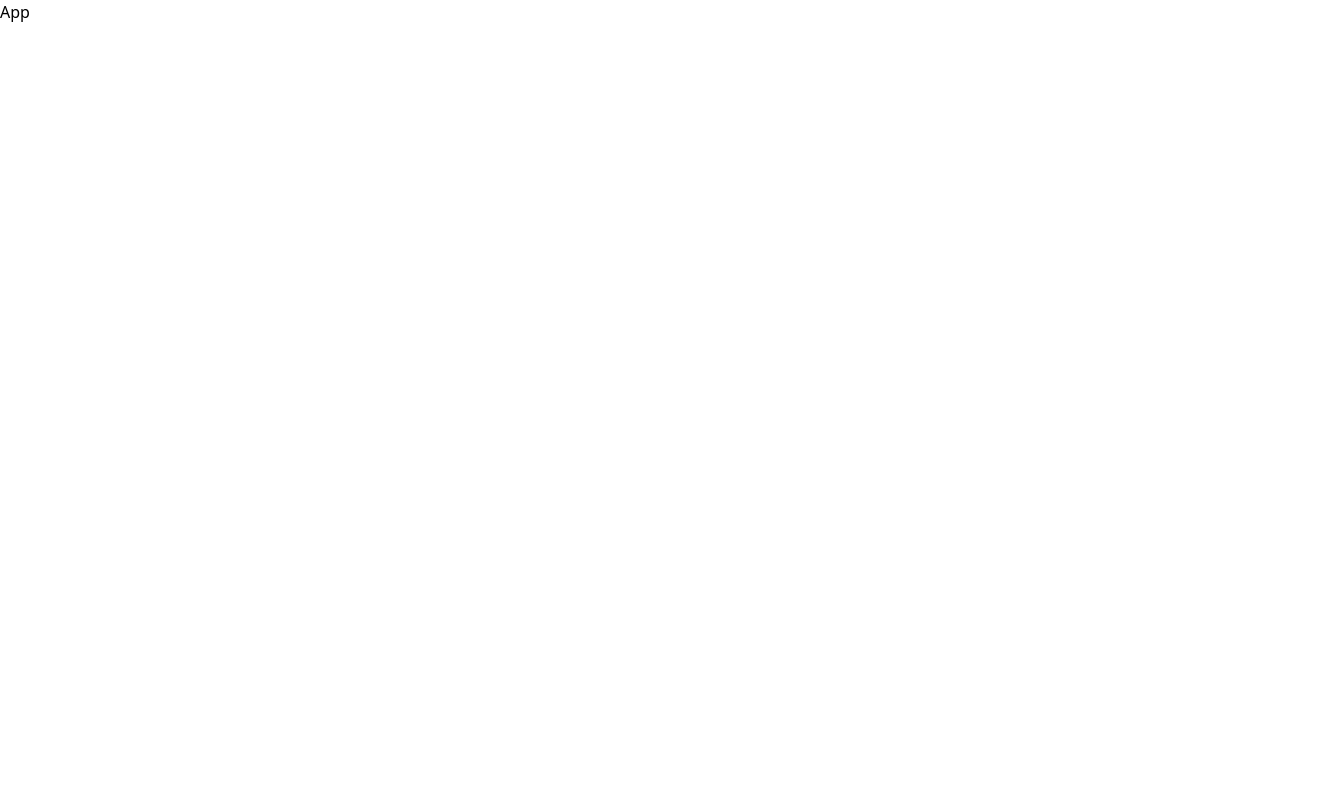
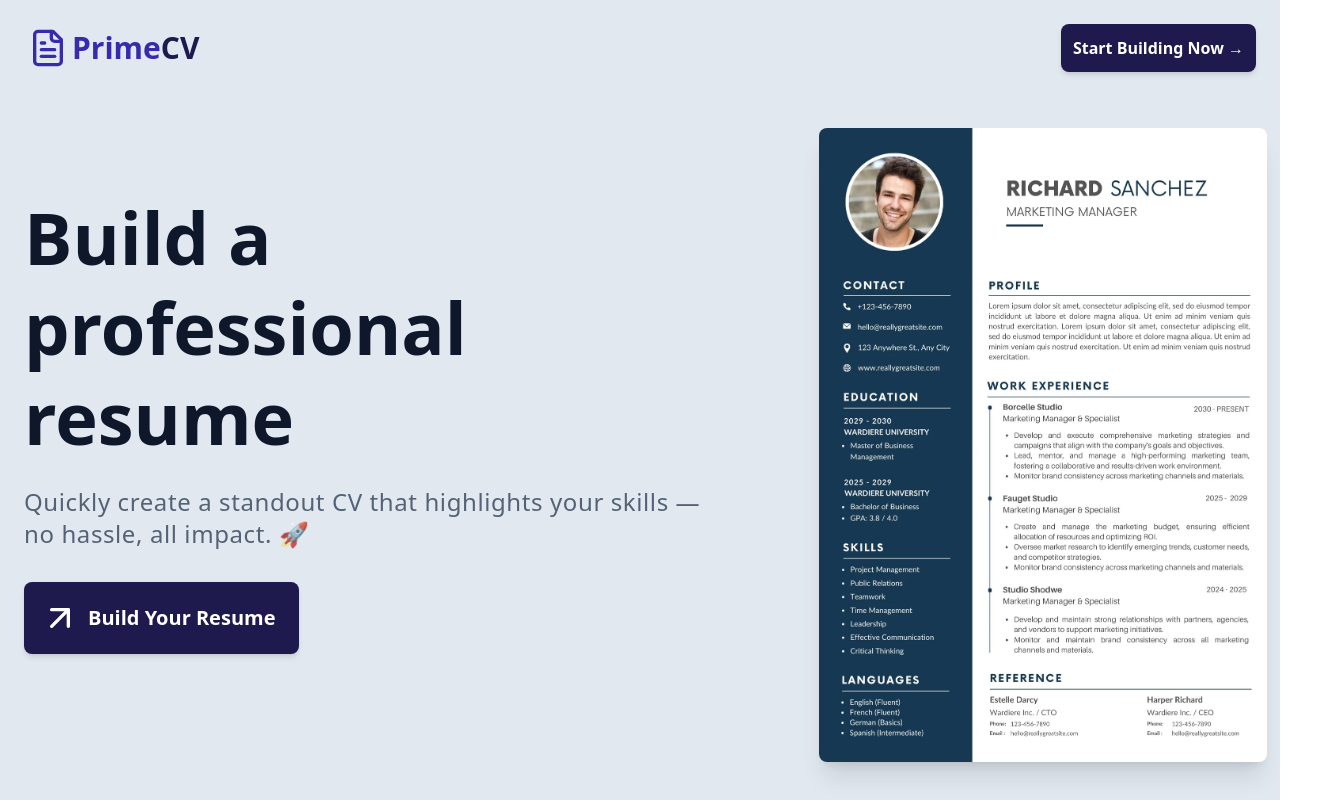
Before and after one commit to W1ntrr/cv-application, a React (Vite) app: page / in a window 1280 px wide. Shown: the whole page, 1320 px wide, since content can reach past the window. Built offline with nearby package versions, Linux system fonts and the light colour scheme.

Commit message:
feat: add the welcome page

```diff
--- a/package.json
+++ b/package.json
@@ -13,8 +13,10 @@
     "@tailwindcss/vite": "^4.1.7",
     "framer-motion": "^12.15.0",
     "html2pdf.js": "^0.10.3",
+    "lucide-react": "^0.511.0",
     "react": "^19.1.0",
     "react-dom": "^19.1.0",
+    "react-router-dom": "^7.6.1",
     "tailwindcss": "^4.1.7"
   },
   "devDependencies": {
--- a/src/App.jsx
+++ b/src/App.jsx
@@ -1,5 +1,14 @@
-import React from 'react';
+import { BrowserRouter as Router, Routes, Route } from 'react-router-dom';
+import ResumeBuilderPage from './pages/ResumeBuilderPage';
+import WelcomePage from './pages/WelcomePage';
 
 export default function App() {
-  return <div>App</div>;
+  return (
+    <Router>
+      <Routes>
+        <Route path="/" element={<WelcomePage />} />
+        <Route path="/resumeBuilder" element={<ResumeBuilderPage />} />
+      </Routes>
+    </Router>
+  );
 }
--- /dev/null
+++ b/src/components/Education.jsx
@@ -0,0 +1,5 @@
+import React from 'react';
+
+export default function Education() {
+  return <div>Education</div>;
+}
--- /dev/null
+++ b/src/components/PersonalDetails.jsx
@@ -0,0 +1,3 @@
+export default function PersonalDetails() {
+  return <div>PersonalDetails</div>;
+}
--- /dev/null
+++ b/src/pages/ResumeBuilderPage.jsx
@@ -0,0 +1,5 @@
+import React from 'react';
+
+export default function ResumeBuilderPage() {
+  return <div>ResumeBuilderPage</div>;
+}
--- /dev/null
+++ b/src/pages/WelcomePage.jsx
@@ -0,0 +1,47 @@
+import { Link } from 'react-router-dom';
+import ResumeImage from '../assets/Resume.webp';
+import { ArrowUpRight, FileText } from 'lucide-react';
+
+export default function WelcomePage() {
+  return (
+    <div className="bg-slate-200 min-h-screen p-6 ">
+      <nav className="flex justify-between items-center mx-auto max-w-7xl">
+        <Link to="/">
+          <div className="text-3xl font-bold text-indigo-800 flex items-center ">
+            <FileText className="inline-block w-10 h-10 mx-1" />
+            Prime<span className="text-indigo-950 font-semibold">CV</span>
+          </div>
+        </Link>
+        <Link to="/resumeBuilder">
+          <button className=" p-3 bg-indigo-950 rounded-lg font-semibold text-white cursor-pointer hover:bg-indigo-800 transition-all duration-300 shadow-md hover:shadow-lg">
+            Start Building Now →
+          </button>
+        </Link>
+      </nav>
+
+      <main className="grid grid-cols-1 md:grid-cols-[55%_45%] max-w-7xl mx-auto mt-14 gap-16">
+        <div className="flex-1">
+          <h1 className="text-slate-900 font-extrabold text-4xl sm:text-5xl md:text-6xl lg:text-7xl mb-6 max-w-2xl mt-16 leading-tight">
+            Build a professional resume
+          </h1>
+          <p className="text-slate-700 mb-8 text-lg sm:text-xl md:text-2xl tracking-wide opacity-80">
+            Quickly create a standout CV that highlights your skills — no hassle, all impact. 🚀
+          </p>
+          <button className="bg-indigo-950 text-xl text-white font-bold p-4 rounded-lg cursor-pointer shadow-md hover:scale-105 hover:bg-indigo-800 hover:shadow-lg transition-all duration-300 flex items-center w-full md:w-auto">
+            <ArrowUpRight className="inline-block w-10 h-10" />
+            <Link to="/resumeBuilder" className="mx-2">
+              Build Your Resume
+            </Link>
+          </button>
+        </div>
+        <div className="flex-1">
+          <img
+            src={ResumeImage}
+            alt="Resume"
+            className="w-full max-w-md mx-auto rounded-lg shadow-xl"
+          />
+        </div>
+      </main>
+    </div>
+  );
+}
```
Also changed, not shown: src/assets/Resume.webp (added), 1 other file (tests, documents, lock files or other folders).
